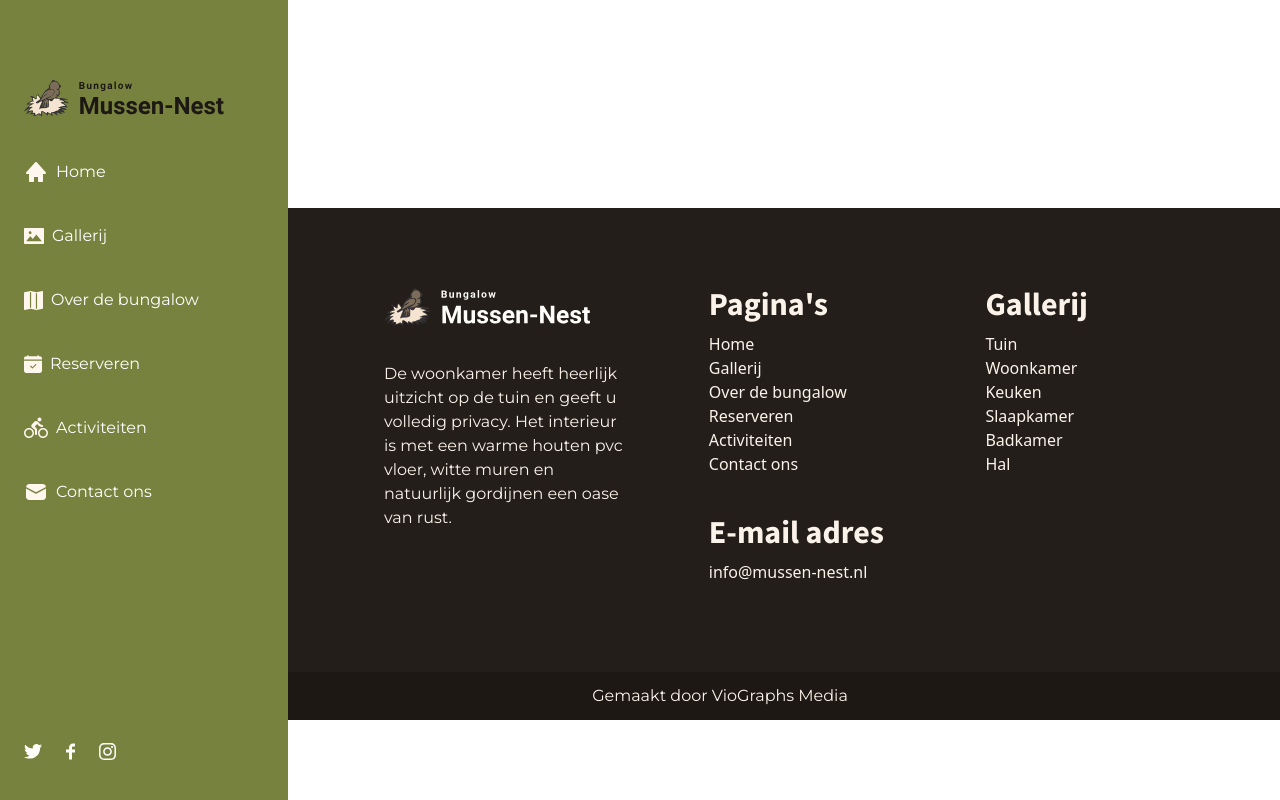
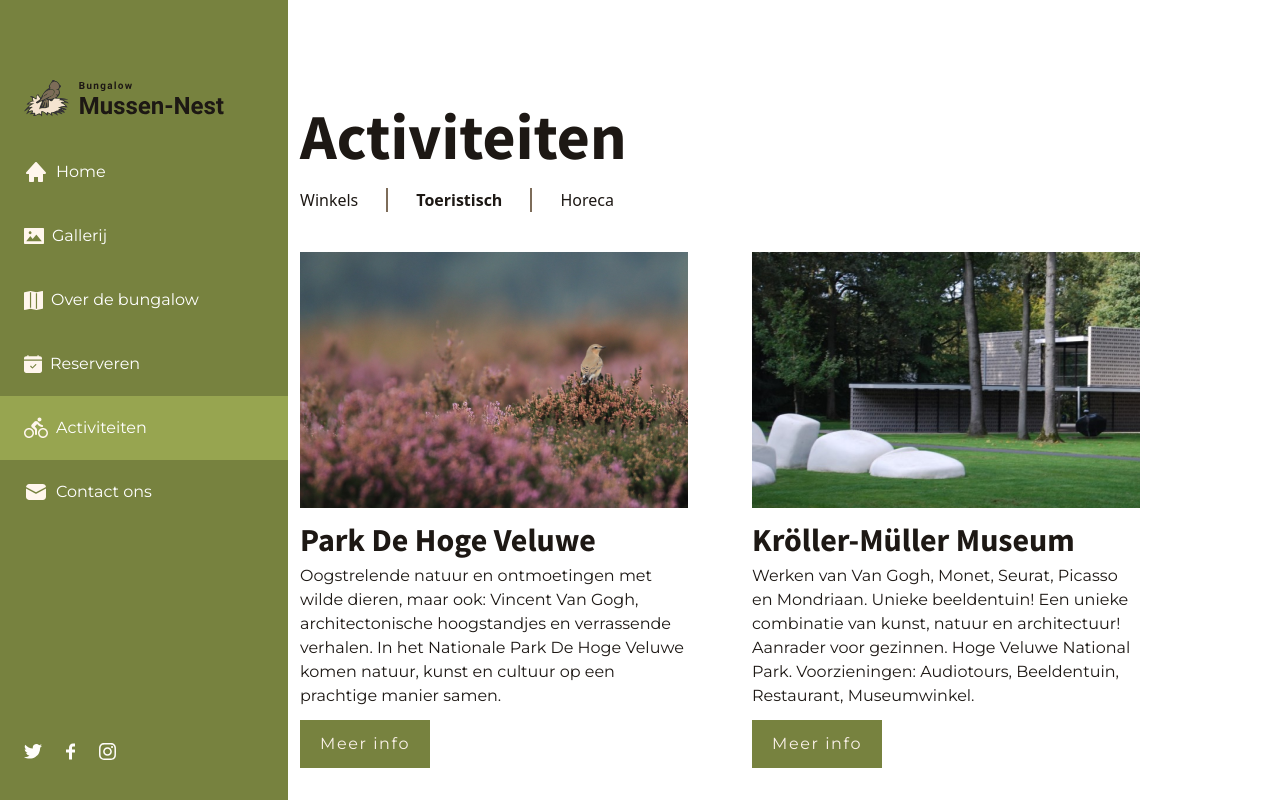
Before and after one commit to RammahKarpous/bungalow-mussen-nest, a React (Create React App) app: page /activiteiten/toeristisch in a window 1280 px wide. Shown: the top 800 px of the page. Built offline with nearby package versions, Linux system fonts and the light colour scheme.

Commit message:
Added the "Toeristisch" page

```diff
--- a/src/App.js
+++ b/src/App.js
@@ -13,6 +13,8 @@
 import Slaapkamer from './pages/gallerij/Slaapkamer';
 import Badkamer from './pages/gallerij/Badkamer';
 import Hal from './pages/gallerij/Hal';
+import Activiteiten from './pages/Activiteiten';
+import Toeristisch from './pages/activiteiten/Toeristisch';
 
 function App() {
 	return (
@@ -85,6 +87,17 @@
 							/>
 
 							<Route exact path="/over-de-bungalow" component={OverDeBungalow} />
+
+							<Route
+								exact
+								path="/activiteiten/toeristisch"
+								component={() => (
+									<Activiteiten active="Toeristisch">
+										<Toeristisch />
+									</Activiteiten>
+								)}
+							/>
+
 							<Route exact path="/contact-ons" component={Contact} />
 						</IncludeFooter>
 					</Switch>
--- /dev/null
+++ b/src/components/activiteiten/ToeristenPlaats.jsx
@@ -0,0 +1,18 @@
+const ToeristenPlaats = ({ image, title, excerpt, link }) => {
+    return (
+        <div
+            className="flex flex-col justify-start items-start">
+
+            <div
+                className="h-32 sm:h-72 md:h-32 lg:h-44 xl:h-64 w-full bg-cover"
+                style={{ background: `url(${image})` }}></div>
+
+            <h3 className="mt-4">{title}</h3>
+            <p>{excerpt}</p>
+
+            <a href={link} target="_blank" className="button primary inline-block mt-1" rel="noreferrer">Meer info</a>
+        </div>
+    )
+}
+
+export default ToeristenPlaats
--- /dev/null
+++ b/src/components/activiteiten/toeristischInfo.js
@@ -0,0 +1,100 @@
+import hogeVeluwe from '../../assets/images/toeristisch/hoge-veluwe.png';
+import krollerMuller from '../../assets/images/toeristisch/kroller-muller.png';
+import plankenWambuis from '../../assets/images/toeristisch/planken-wambuis.png';
+import museonder from '../../assets/images/toeristisch/museonder.png';
+import tegelmuseum from '../../assets/images/toeristisch/tegelmuseum.png';
+import klompenpad from '../../assets/images/toeristisch/klompenpaden.png';
+import hoefbos from '../../assets/images/toeristisch/hoefbos.png';
+import veluweSpecialist from '../../assets/images/toeristisch/veluwe-specialist.png';
+
+export const plaatsen = [
+	{
+		id: 1,
+		thumbnail: hogeVeluwe,
+		title: 'Park De Hoge Veluwe',
+
+		excerpt:
+			'Oogstrelende natuur en ontmoetingen met wilde dieren, maar ook: Vincent Van Gogh, architectonische hoogstandjes en verrassende verhalen. In het Nationale Park De Hoge Veluwe komen natuur, kunst en cultuur op een prachtige manier samen.',
+
+		link: 'https://hogeveluwe.nl'
+	},
+
+	{
+		id: 2,
+		thumbnail: krollerMuller,
+		title: 'Kröller-Müller Museum',
+
+		excerpt:
+			'Werken van Van Gogh, Monet, Seurat, Picasso en Mondriaan. Unieke beeldentuin! Een unieke combinatie van kunst, natuur en architectuur! Aanrader voor gezinnen. Hoge Veluwe National Park. Voorzieningen: Audiotours, Beeldentuin, Restaurant, Museumwinkel.',
+
+		link: 'https://krollermuller.nl/'
+	},
+
+	{
+		id: 3,
+		thumbnail: plankenWambuis,
+		title: 'Wandelroute Planken Wambuis',
+
+		excerpt:
+			'De wandelroute Planken Wambuis loopt door een afwisselend en wildrijk natuurgebied. Je wandelt langs heide, stuifzand, gras- en bouwland en door bossen. Je kunt de wandeling tussendoor onderbreken voor een kopje koffie bij Restaurant Planken Wambuis.',
+
+		link:
+			'https://www.natuurmonumenten.nl/natuurgebieden/planken-wambuis/route/wandelroute-planken-wambuis-vlak-bij-ede'
+	},
+
+	{
+		id: 4,
+		thumbnail: museonder,
+		title: 'Het Museonder',
+
+		excerpt:
+			'Ooit wel eens letterlijk en figuurlijk een kijkje onder de grond genomen? Dat kan in het Museonder, het eerste ondergrondse museum ter wereld.',
+
+		link:
+			'https://www.hogeveluwe.nl/nl/bezoek-het-park/museonder?gclid=EAIaIQobChMIsaWEk-qW8QIVgxkGAB3u3A3ZEAAYAiAAEgIIp_D_BwE'
+	},
+
+	{
+		id: 5,
+		thumbnail: tegelmuseum,
+		title: 'Het Nederlands Tegelmuseum',
+
+		excerpt:
+			'Klei, tegels, keramiek. Het Nederlands Tegelmuseum toont de grootste en meest veelzijdige collectie Nederlandse wandtegels en tegeltableaus. Van de late Middeleeuwen tot hedendaagse keramiek.',
+
+		link: 'https://www.nederlandstegelmuseum.nl/'
+	},
+
+	{
+		id: 6,
+		thumbnail: klompenpad,
+		title: 'Klompenpad Wandelroutes',
+
+		excerpt:
+			'Wandelen over klompenpaden betekent wandelen over boerenerven, langs akkers, strakke slootjes en kabbelende beekjes, door polders, weilanden en landgoederen, langs schapen en koeien. Vaak ook over plekjes die anders niet toegankelijk zijn.',
+
+		link: 'https://klompenpaden.nl/'
+	},
+
+	{
+		id: 7,
+		thumbnail: hoefbos,
+		title: 'Het Hoefbos',
+
+		excerpt:
+			'Natuurpark Hoefbos is één van de eerste recreatieparken in Otterlo, met als uitgangspunt: terug naar de natuur! Het Natuurpark ligt aan de rand van het gezellige dorpje Otterlo. In een kleine 10 minuten wandelt u naar het dorp.',
+
+		link: 'https://www.hoefbos.nl/'
+	},
+
+	{
+		id: 8,
+		thumbnail: veluweSpecialist,
+		title: 'Veluwe Specialist Otterlo',
+
+		excerpt:
+			'Bij de VeluweSpecialist ontdek en beleef je de schoonheid van de Veluwe op een unieke manier. Vanaf de 5 vestigingen (Garderen, Harderwijk, Hoenderloo, Otterlo en Voorthuizen) kan je op stap met allerlei verschillende bijzondere vervoersmiddelen.',
+
+		link: 'https://veluwespecialist.nl'
+	}
+];
--- a/src/components/links.js
+++ b/src/components/links.js
@@ -1,18 +1,18 @@
-import home from '../assets/icons/home.svg'
-import afbeelding from '../assets/icons/afbeelding.svg'
-import map from '../assets/icons/map.svg'
-import kalender from '../assets/icons/kalender.svg'
-import fiets from '../assets/icons/fiets.svg'
-import envelop from '../assets/icons/envelop.svg'
+import home from '../assets/icons/home.svg';
+import afbeelding from '../assets/icons/afbeelding.svg';
+import map from '../assets/icons/map.svg';
+import kalender from '../assets/icons/kalender.svg';
+import fiets from '../assets/icons/fiets.svg';
+import envelop from '../assets/icons/envelop.svg';
 
 export const links = [
 	{ to: '/', name: 'Home', icon: home },
 	{ to: '/gallerij/tuin', name: 'Gallerij', icon: afbeelding },
 	{ to: '/over-de-bungalow', name: 'Over de bungalow', icon: map },
 	{ to: '/reserveren', name: 'Reserveren', icon: kalender },
-    { to: '/activiteiten', name: 'Activiteiten', icon: fiets },
-    { to: '/contact-ons', name: 'Contact ons', icon: envelop },
-]
+	{ to: '/activiteiten/toeristisch', name: 'Activiteiten', icon: fiets },
+	{ to: '/contact-ons', name: 'Contact ons', icon: envelop }
+];
 
 export const gallerijLinks = [
 	{ to: '/gallerij/tuin', name: 'Tuin' },
@@ -20,5 +20,11 @@
 	{ to: '/gallerij/keuken', name: 'Keuken' },
 	{ to: '/gallerij/slaapkamer', name: 'Slaapkamer' },
 	{ to: '/gallerij/badkamer', name: 'Badkamer' },
-    { to: '/gallerij/hal', name: 'Hal' },
-]
+	{ to: '/gallerij/hal', name: 'Hal' }
+];
+
+export const activiteitenLinks = [
+	{ to: '/activiteiten/winkels', name: 'Winkels' },
+	{ to: '/activiteiten/toeristisch', name: 'Toeristisch' },
+	{ to: '/activiteiten/horeca', name: 'Horeca' }
+];
--- /dev/null
+++ b/src/pages/Activiteiten.jsx
@@ -0,0 +1,15 @@
+import TopNavigation from "../components/TopNavigation"
+import PageTemplate from "../components/templates/PageTemplate"
+import { activiteitenLinks } from './../components/links';
+
+const Activiteiten = ({ children, active }) => {
+    return (
+        <PageTemplate>
+            <h1>Activiteiten</h1>
+            <TopNavigation type={activiteitenLinks} active={active} />
+            {children}
+        </PageTemplate>
+    )
+}
+
+export default Activiteiten
--- /dev/null
+++ b/src/pages/activiteiten/Toeristisch.jsx
@@ -0,0 +1,22 @@
+import ToeristenPlaats from "../../components/activiteiten/ToeristenPlaats"
+import { plaatsen } from "../../components/activiteiten/toeristischInfo"
+import MainTemplate from "../../components/templates/Galerij/MainTemplate"
+
+const Toeristisch = () => {
+    return (
+        <MainTemplate>
+            <div className="grid grid-cols-1 md:grid-cols-2 gap-16">
+                {plaatsen.map(plaats => (
+                    <ToeristenPlaats
+                        key={plaats.id}
+                        image={plaats.thumbnail}
+                        title={plaats.title}
+                        excerpt={plaats.excerpt}
+                        link={plaats.link} />
+                ))}
+            </div>
+        </MainTemplate>
+    )
+}
+
+export default Toeristisch
```
Lines whose indentation alone changed are shown as unchanged.
